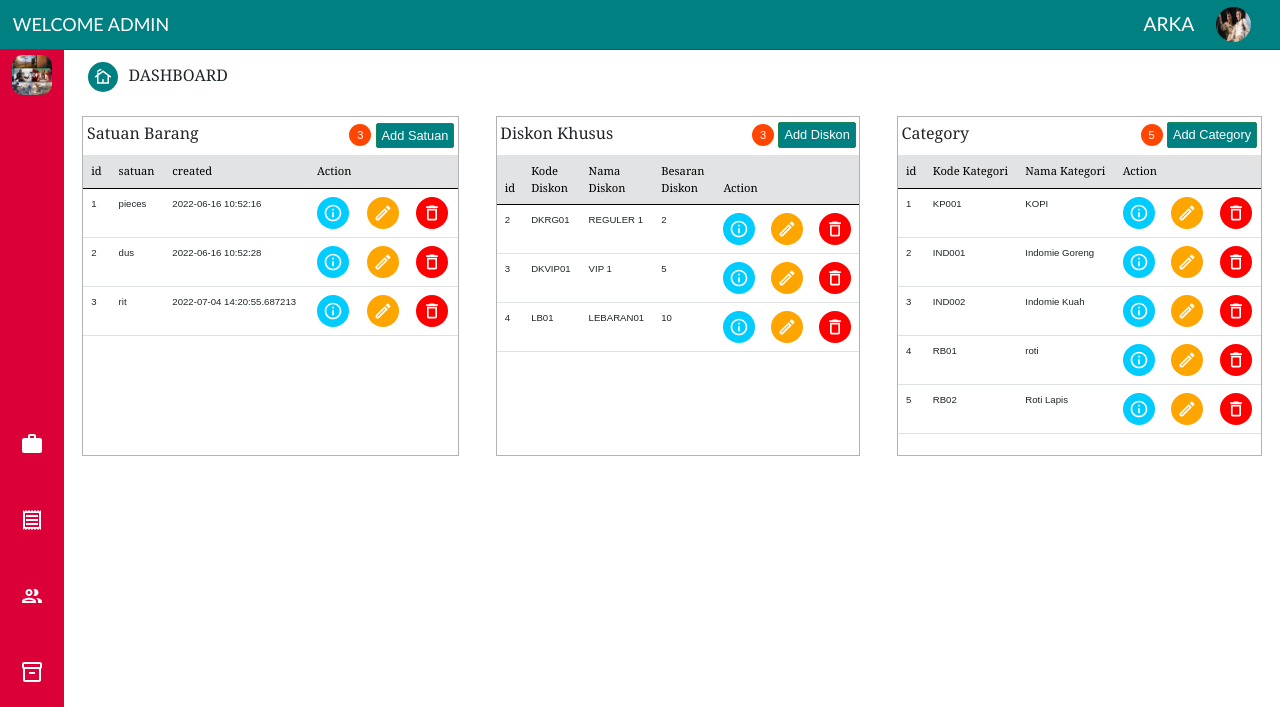
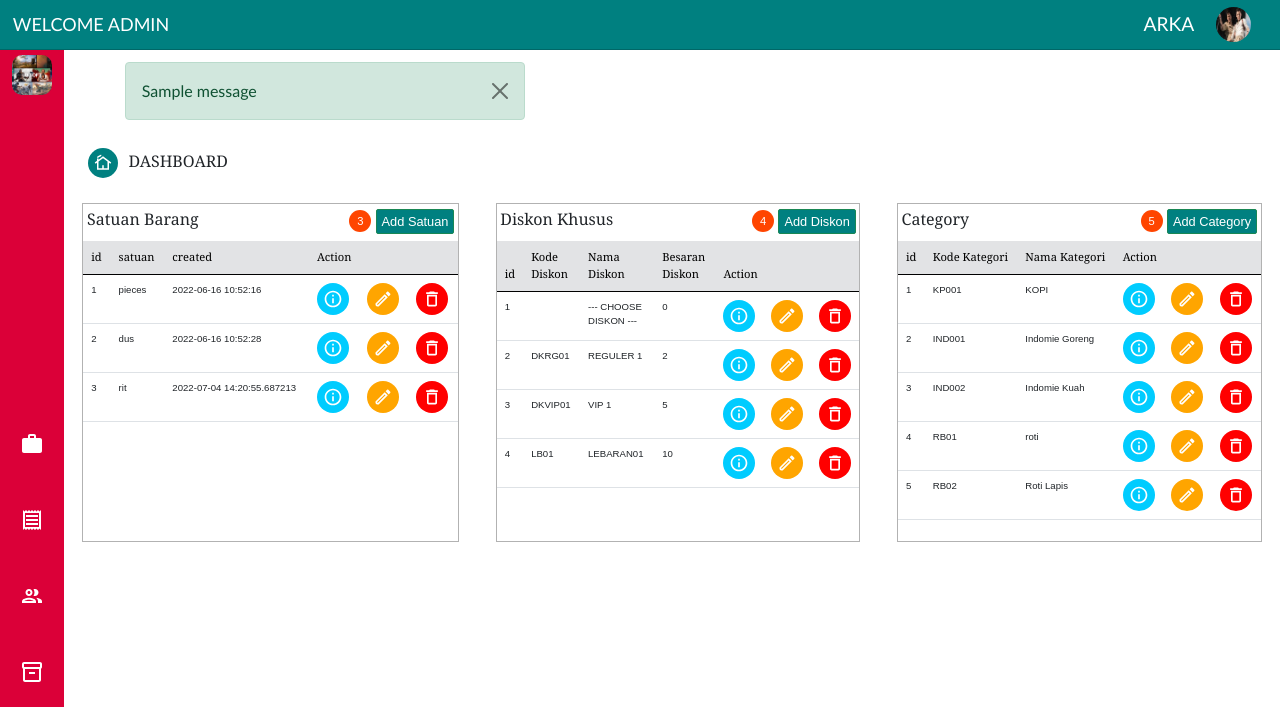
Before and after one commit to arkada29/invoice_app, a Flask app: page /unit_change in a window 1280 px wide. Shown: the top 707 px of the page. Run offline with Flask 2, Linux system fonts and the light colour scheme; a user stored in the database is signed in; data comes from the database, SQL or seed files in the repository; tables that the repository leaves empty hold one stand-in row (values such as "Sample post"); one stand-in notice (Sample message) is shown; some libraries are stand-ins or nearby versions.

Commit message:
bug fixing

```diff
--- a/app/barang/forms.py
+++ b/app/barang/forms.py
@@ -17,7 +17,7 @@ class BarangForm(FlaskForm):
     kategori = StringField('Kategori')
     satuan  = StringField('Satuan')
     barang_pic = FileField('Foto Barang')
-    tanggal_masuk = DateField('Tanggal Masuk')
+    tanggal_masuk = DateField('Tanggal Masuk', validators=[DataRequired()])
     jumlah_grosir = IntegerField('Jumlah Grosir Barang')
     total_grosir = DecimalField('Total Harga Grosir')
     submit = SubmitField('Submit')
--- a/app/models.py
+++ b/app/models.py
@@ -1,4 +1,3 @@
-from email.policy import default
 from sqlalchemy import UniqueConstraint
 from app import db
 from datetime import datetime
--- a/app/penjualan/templates/penjualan_add.html
+++ b/app/penjualan/templates/penjualan_add.html
@@ -426,9 +426,13 @@
                         <br>
                         {{add_form.diskon_khusus.label(class="form-label")}}
                         <select name="diskon-khusus" id="diskon-khusus">
+                            {%if dk%}
                             {%for d in dk%}
                             <option id="{{d.besaran_diskon}}" value="{{d.nama_diskon}}">{{d.nama_diskon}}</option>
                             {%endfor%}
+                            {%else%}
+                            <option id="0" value="0">0</option>
+                            {%endif%}
                         </select>
                     </div>
                 </div>
--- a/app/penjualan/templates/penjualan_detail.html
+++ b/app/penjualan/templates/penjualan_detail.html
@@ -299,7 +299,7 @@
                                 <div id="delete-btn-content">
                                     <p>Are you sure ?</p>
                                     <div class="button-choice delete-btn-choice" id="delete-choice-{{loop.index}}">
-                                        <a href="{{url_for('penjualan.detail_penjualan_delete', id=dp.id_detail_penjualan)}}">
+                                        <a href="{{url_for('penjualan.detail_penjualan_delete', header_id=penjualan.id_penjualan, id=dp.id_detail_penjualan)}}">
                                             <span class="btn btn-danger btn-sm">Yes</span>
                                         </a>
                                         <span class="btn btn-success btn-sm btn-cancel">No</span>
--- a/app/unit/routes.py
+++ b/app/unit/routes.py
@@ -11,7 +11,7 @@ from datetime import date, datetime
 def unit_change():
     satuan = Satuan.query.all()
     category = Category.query.all()
-    diskon = DiskonKhusus.query.filter(DiskonKhusus.id_diskon_khusus!=1).all()
+    diskon = DiskonKhusus.query.all()
     satuan_form = SatuanForm()
     diskon_form = DiskonForm()
     category_form = CategoryForm()
@@ -73,6 +73,20 @@ def satuan_edit(id):
                     satuan_edit_form=satuan_edit_form,
                     satuan_edit=satuan_edit)
 
+@bp.route('/unit_change/satuan/delete/<int:id>', methods=['GET', 'POST'])
+def satuan_delete(id):
+    if current_user.level == 'Admin':
+        satuan_delete = Satuan.query.get_or_404(id)
+        try:
+            db.session.delete(satuan_delete)
+            db.session.commit()
+            flash('Satuan has been deleted')
+            return redirect(url_for('unit.unit_change'))
+        except:
+            db.session.rollback()
+            flash('Problem occured. cannot delete satuan')
+            return redirect(url_for('unit.unit_change'))
+
 @bp.route('/unit_change/diskon_khusus/add', methods=['GET', 'POST'])
 def diskon_khusus_add():
     diskon_khusus = DiskonKhusus.query.all()
@@ -128,6 +142,20 @@ def diskon_khusus_edit(id):
                     diskon_khusus=diskon_khusus,
                     diskon_khusus_form=diskon_khusus_form)
 
+@bp.route('/unit_change/diskon_khusus/delete/<int:id>', methods=['GET', 'POST'])
+def diskon_khusus_delete(id):
+    if current_user.level == 'Admin':
+        diskon_to_delete = DiskonKhusus.query.get_or_404(id)
+        try:
+            db.session.delete(diskon_to_delete)
+            db.session.commit()
+            flash('Diskon khusus has been deleted')
+            return redirect(url_for('unit.unit_change'))
+        except:
+            db.session.rollback()
+            flash('Problem occured. cannot delete Diskon khusus')
+            return redirect(url_for('unit.unit_change'))
+
 @bp.route('/unit_change/category/add', methods=['GET', 'POST'])
 def category_add():
     category_add_form = CategoryForm()
@@ -178,3 +206,17 @@ def category_edit(id):
     return render_template('category_edit.html',
                     category_edit=category_edit,
                     category_edit_form=category_edit_form)
+
+@bp.route('/unit_change/category/delete/<int:id>', methods=['GET', 'POST'])
+def category_delete(id):
+    if current_user.level == 'Admin':
+        category_delete = Category.query.get_or_404(id)
+        try:
+            db.session.delete(category_delete)
+            db.session.commit()
+            flash('Category has been deleted')
+            return redirect(url_for('unit.unit_change'))
+        except:
+            db.session.rollback()
+            flash('Problem occured. cannot delete Category')
+            return redirect(url_for('unit.unit_change'))
--- a/app/unit/templates/unit_change.html
+++ b/app/unit/templates/unit_change.html
@@ -5,6 +5,14 @@
         margin-left: 5%;
         display: flex;
         flex-direction: column;
+    }
+    .alert{
+        position: relative;
+        margin-left: 5%;
+        width: 400px;
+        max-width: 400px;
+        margin-top: 1%;
+        z-index: 1;
     }
     #unit-change-container-top{
         position: relative;
@@ -155,6 +163,12 @@
 
 </style>
 <div class="unit-change-container">
+    {%for message in get_flashed_messages()%}
+    <div class="alert alert-success alert-dismissible show" role="alert">
+        {{message}}
+        <button type="button" class="btn-close" data-bs-dismiss="alert" aria-label="Close"></button>
+    </div>
+    {%endfor%}
     <div id="unit-change-container-top">
         <div id="unit-change-container-dashboard">
             <a href="{{url_for('dashboard.dashboard')}}">
@@ -207,7 +221,7 @@
                                         <div id="delete-btn-content">
                                             <p>Are you sure ?</p>
                                             <div class="button-choice delete-btn-choice" id="delete-choice-satuan-{{loop.index}}">
-                                                <a href="">
+                                                <a href="{{url_for('unit.satuan_delete', id=s.id_satuan)}}">
                                                     <span class="btn btn-danger btn-sm">Yes</span>
                                                 </a>
                                                 <span class="btn btn-success btn-sm btn-cancel-satuan" id="-{{loop.index}}">No</span>
@@ -270,7 +284,7 @@
                                         <div id="delete-btn-content">
                                             <p>Are you sure ?</p>
                                             <div class="button-choice delete-btn-choice" id="delete-choice-diskon-{{loop.index}}">
-                                                <a href="">
+                                                <a href="{{url_for('unit.diskon_khusus_delete', id=d.id_diskon_khusus)}}">
                                                     <span class="btn btn-danger btn-sm">Yes</span>
                                                 </a>
                                                 <span class="btn btn-success btn-sm btn-cancel-diskon" id="-{{loop.index}}">No</span>
@@ -331,7 +345,7 @@
                                         <div id="delete-btn-content">
                                             <p>Are you sure ?</p>
                                             <div class="button-choice delete-btn-choice" id="delete-choice-category-{{loop.index}}">
-                                                <a href="">
+                                                <a href="{{url_for('unit.category_delete', id=c.id_kategori)}}">
                                                     <span class="btn btn-danger btn-sm">Yes</span>
                                                 </a>
                                                 <span class="btn btn-success btn-sm btn-cancel-category" id="-{{loop.index}}">No</span>
```
Also changed, not shown: app/penjualan/routes.py (+26 -13 lines).
